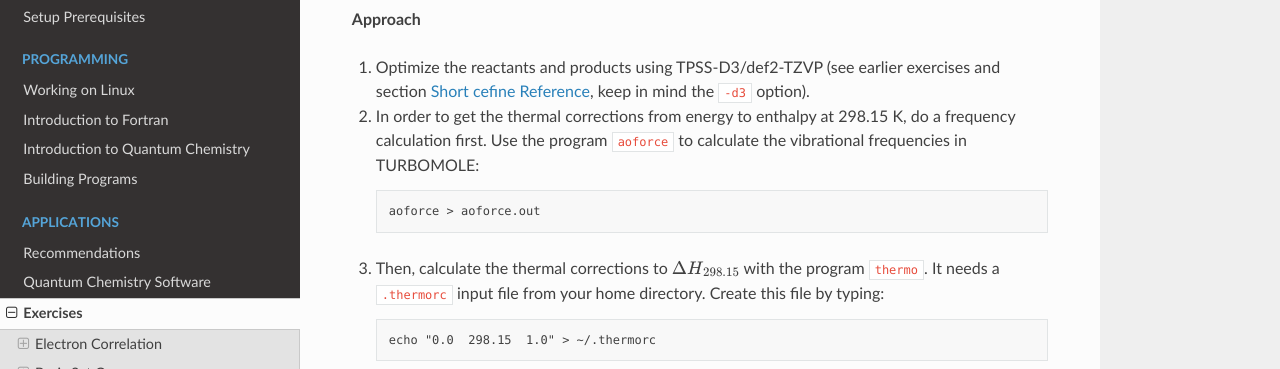
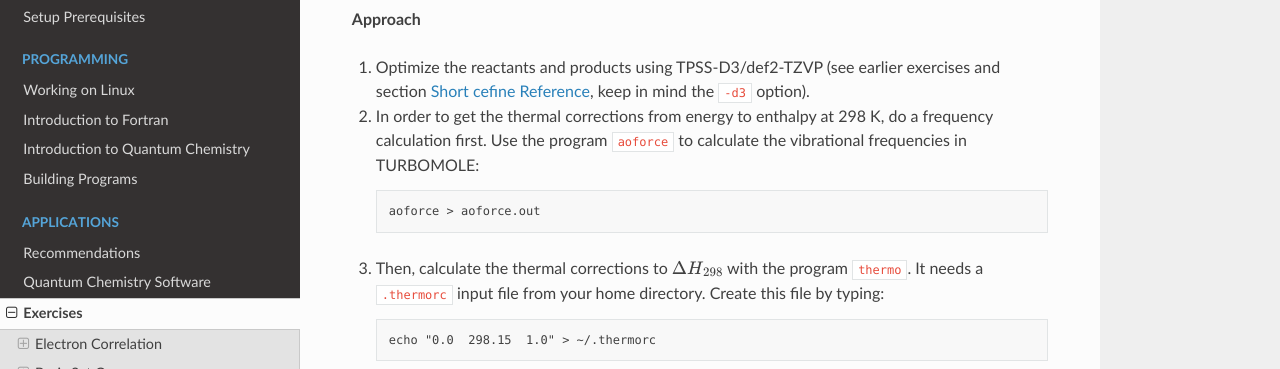
Before and after one commit to grimme-lab/qc2-teaching, a Sphinx documentation site: the page built from doc/apps-ex.rst, in a window 1280 px wide and 900 px high, scrolled down 5530 px. Shown: the part 151-520 px from the top of the window. Built offline with Sphinx 7.4.7 and the Read the Docs theme 2.0.0, drawn with Linux system fonts in a browser that asks for light colours.

Commit message:
changes 298.15 K to 298 K in exercise 3.1

```diff
--- a/doc/apps-ex.rst
+++ b/doc/apps-ex.rst
@@ -272,7 +272,7 @@ Reaction Enthalpies of Gas-Phase Reactions
 1. Optimize the reactants and products using TPSS-D3/def2-TZVP (see earlier exercises
    and section :ref:`Short cefine reference`, keep in mind the ``-d3`` option).
 
-2. In order to get the thermal corrections from energy to enthalpy at 298.15 K, do a
+2. In order to get the thermal corrections from energy to enthalpy at 298 K, do a
    frequency calculation first. Use the program ``aoforce`` to calculate the vibrational
    frequencies in TURBOMOLE:
 
@@ -280,7 +280,7 @@ Reaction Enthalpies of Gas-Phase Reactions
 
       aoforce > aoforce.out
 
-3. Then, calculate the thermal corrections to :math:`\Delta H_{298.15}` with the program
+3. Then, calculate the thermal corrections to :math:`\Delta H_{298}` with the program
    ``thermo``. It needs a ``.thermorc`` input file from your home directory. Create this
    file by typing:
 
```
